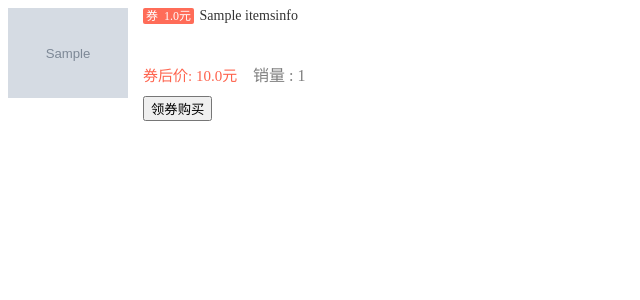
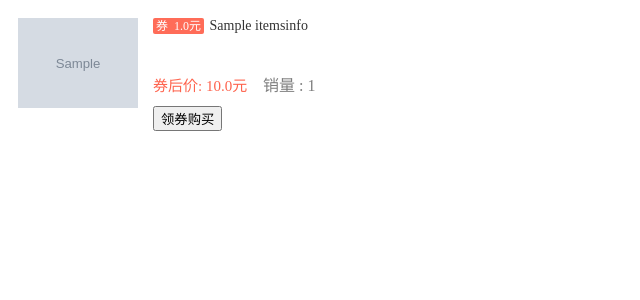
Before and after one commit to lidbcode/quanduoduo, a Django app: page /dwxk/index/ in a window 1280 px wide. Shown: the top 300 px of the page, without its empty margins (0-640 px from the left). Run offline with Django 3.2, Linux system fonts and the light colour scheme; tables that the repository leaves empty hold one stand-in row (values such as "Sample post"); grey boxes marked "Sample" are stand-in pictures.

Commit message:
update css

```diff
--- a/dwxk/static/css/index.css
+++ b/dwxk/static/css/index.css
@@ -1,7 +1,12 @@
 .clearfix:after{clear:both; content:''; font-size:0; display:block; visibility:hidden; height:0}
 .fl{float: left;}
 .item-list{
-	width: 340px;
+  width: 360px;
+  background: #fff;
+  padding: 10px;
+}
+.item{
+  width: 340px;
 }
 .item-left{
   width: 120px;
```
